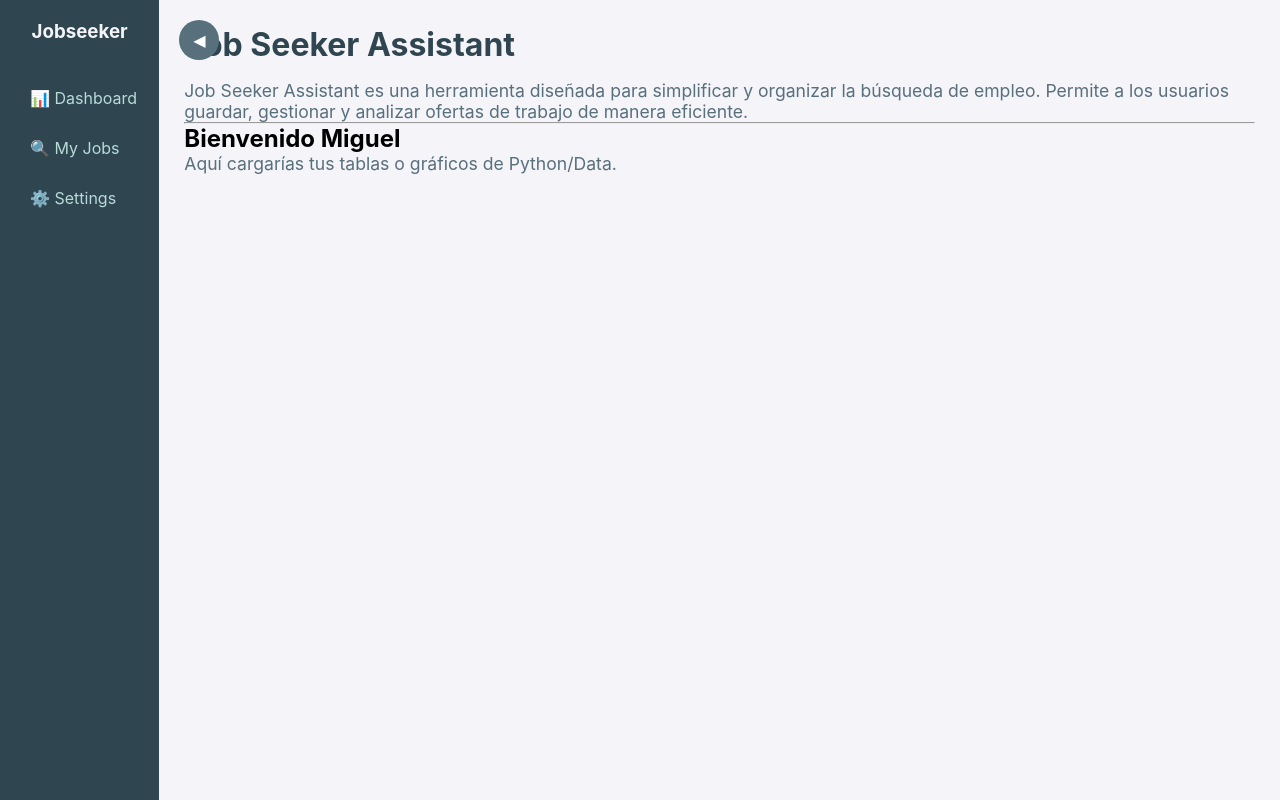
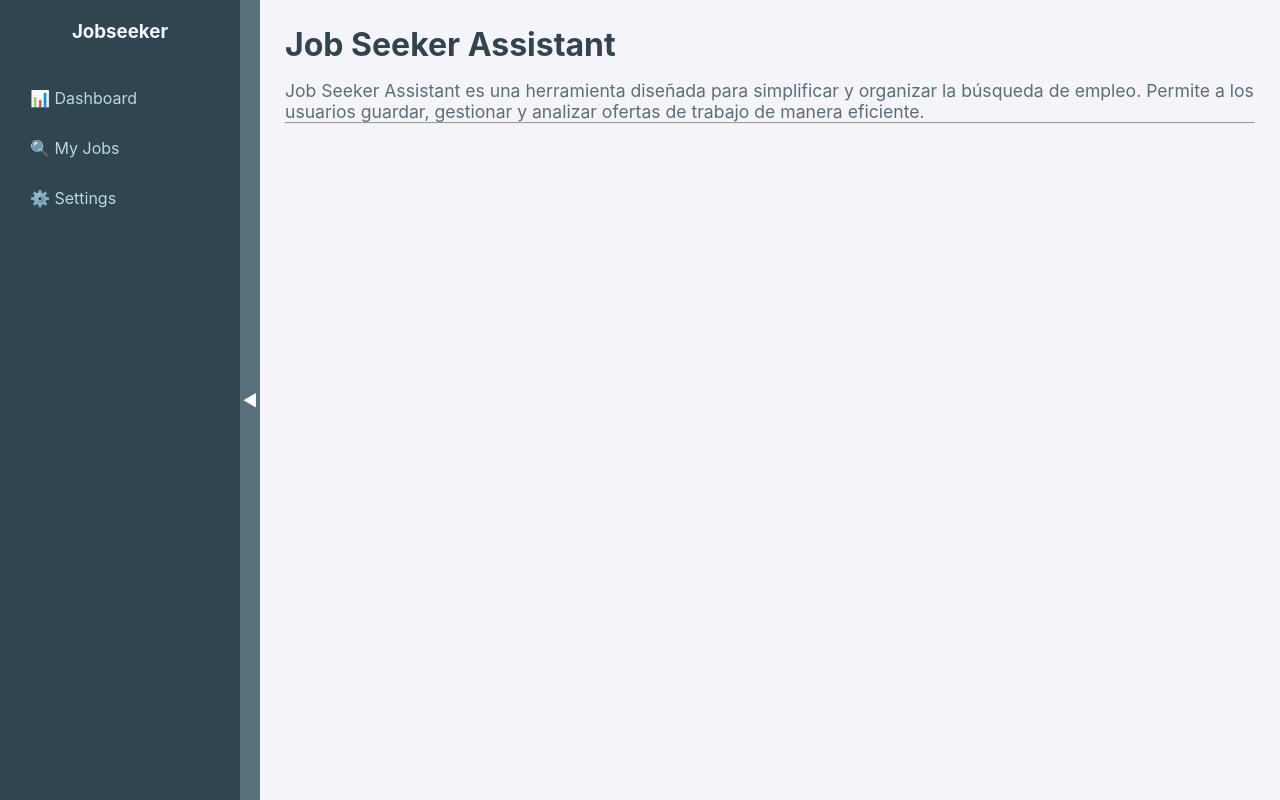
Before and after one commit to mgodoydiaz/jobseeker, a React (Vite) app in the folder frontend/: page / in a window 1280 px wide. Built offline with nearby package versions, Linux system fonts and the light colour scheme.

Commit message:
barra lateral2

```diff
--- a/frontend/src/App.jsx
+++ b/frontend/src/App.jsx
@@ -14,11 +14,11 @@ export default function App() {
         </nav>
       </aside>
 
+      <div onClick={() => setIsOpen(!isOpen)} className="sidebar-toggle">
+        <span className="arrow">{isOpen ? '◀' : '▶'}</span>
+      </div>
+
       <main className="main-content">
-        <button onClick={() => setIsOpen(!isOpen)} className="toggle-btn">
-          {isOpen ? '◀' : '▶'}
-        </button>
-
         {/* Contenido que querías ver */}
         <div className="page-content">
           <h1>Job Seeker Assistant</h1>
@@ -26,8 +26,6 @@ export default function App() {
             Job Seeker Assistant es una herramienta diseñada para simplificar y organizar la búsqueda de empleo. Permite a los usuarios guardar, gestionar y analizar ofertas de trabajo de manera eficiente.
           </p>
           <hr />
-          <h2>Bienvenido Miguel</h2>
-          <p>Aquí cargarías tus tablas o gráficos de Python/Data.</p>
         </div>
 
       </main>
--- a/frontend/src/assets/css/style.css
+++ b/frontend/src/assets/css/style.css
@@ -23,13 +23,14 @@ body {
     color: var(--ghost-white);
     overflow-x: hidden;
     transition: width 0.3s ease-in-out;
+    flex-shrink: 0; /* Evita que la barra lateral se encoja */
     display: flex;
     flex-direction: column;
     padding: 20px 0;
 }
 
 .sidebar.open { width: 240px; }
-.sidebar.closed { width: 0px; }
+.sidebar.closed { width: 0; }
 
 .sidebar h3 {
     text-align: center;
@@ -52,13 +53,34 @@ body {
     color: white;
 }
 
+/* --- Sidebar Toggle --- */
+.sidebar-toggle {
+    background-color: var(--blue-slate);
+    color: white;
+    flex-shrink: 0; /* Evita que se encoja */
+    width: 20px;
+    display: flex;
+    align-items: center;
+    justify-content: center;
+    cursor: pointer;
+    transition: background-color 0.2s;
+}
+
+.sidebar-toggle:hover {
+    background-color: var(--charcoal-blue);
+}
+
+.sidebar-toggle .arrow {
+    font-size: 1rem;
+}
+
 /* --- Main Content --- */
 .main-content {
     flex-grow: 1;
     padding: 25px;
     background-color: var(--ghost-white);
     position: relative;
-    transition: margin-left 0.3s ease-in-out;
+    overflow-y: auto; /* Añade scroll si el contenido es muy largo */
 }
 
 .main-content h1 {
@@ -72,33 +94,9 @@ body {
 }
 
 
-/* --- Toggle Button --- */
-.toggle-btn {
-    background-color: var(--blue-slate);
-    color: white;
-    border: none;
-    border-radius: 50%;
-    width: 40px;
-    height: 40px;
-    font-size: 1rem;
-    cursor: pointer;
-    position: absolute;
-    top: 20px;
-    left: 20px;
-    z-index: 100;
-    display: flex;
-    justify-content: center;
-    align-items: center;
-    transition: background-color 0.2s;
-}
-
-.toggle-btn:hover {
-    background-color: var(--charcoal-blue);
-}
-
 /* --- Responsive (optional but good practice) --- */
 @media (max-width: 768px) {
     .sidebar.open { width: 100%; }
     .main-content { margin-left: 0; }
-    .toggle-btn { display: none; } /* Ocultar en móvil, o gestionar diferente */
+    .sidebar-toggle { display: none; } /* Ocultar en móvil, o gestionar diferente */
 }
```
